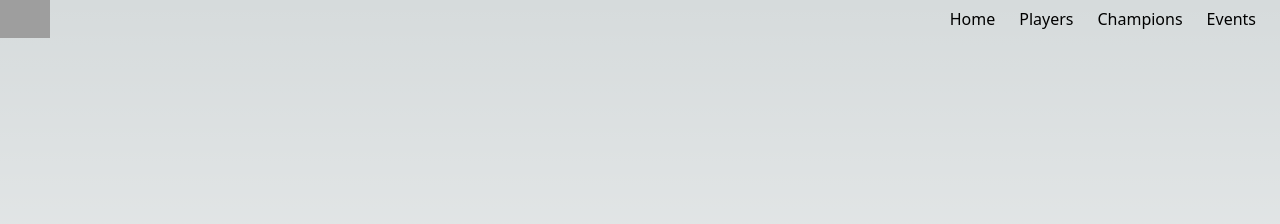
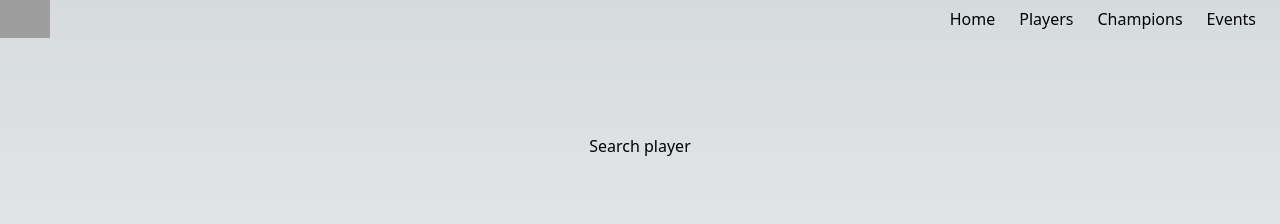
Before and after one commit to luisabellan/lolfans-old, a Next.js app: page /players in a window 1280 px wide. Shown: the top 224 px of the page. Built offline with nearby package versions, Linux system fonts and the light colour scheme; grey boxes are pictures that could not be loaded.

Commit message:
imported HeaderMenu

```diff
--- a/pages/players/index.tsx
+++ b/pages/players/index.tsx
@@ -1,7 +1,7 @@
 import Head from 'next/head'
-import Image from 'next/image'
 import Link from 'next/link'
 
+import Image from 'next/image'
 import HeaderMenu from '@/components/HeaderMenu'
 import { Inter } from 'next/font/google'
 import styles from '@/styles/Players.module.scss'
@@ -20,7 +20,10 @@ export default function SearchPlayer() {
         <link rel="icon" href="/favicon.ico" />
       </Head>
       <HeaderMenu />
-      <main className={styles.main}></main>
+      <main className={styles.main}>
+        <span>Search player</span>
+        <input type='text'></input>
+      </main>
     </>
   )
 }
```
